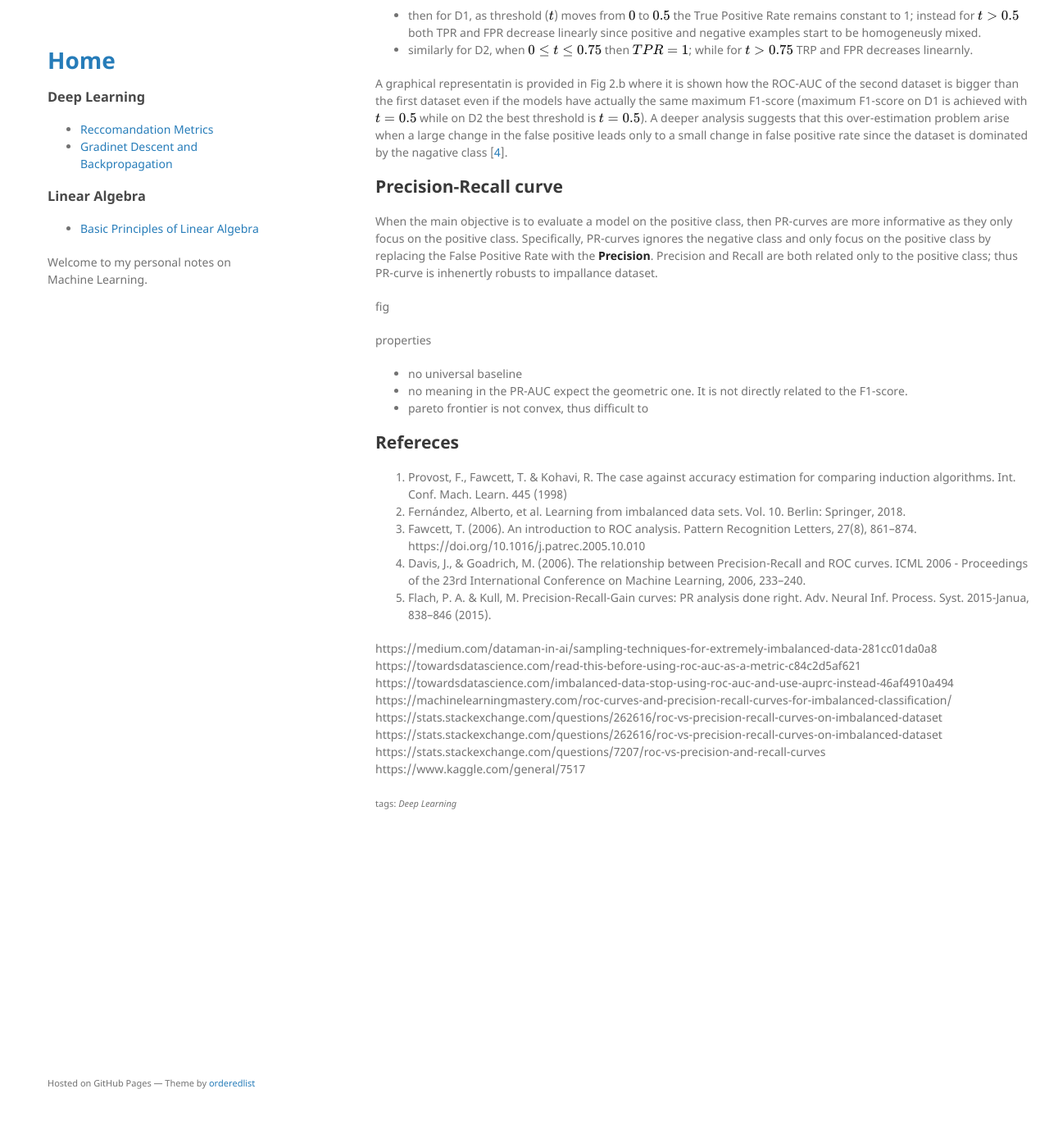
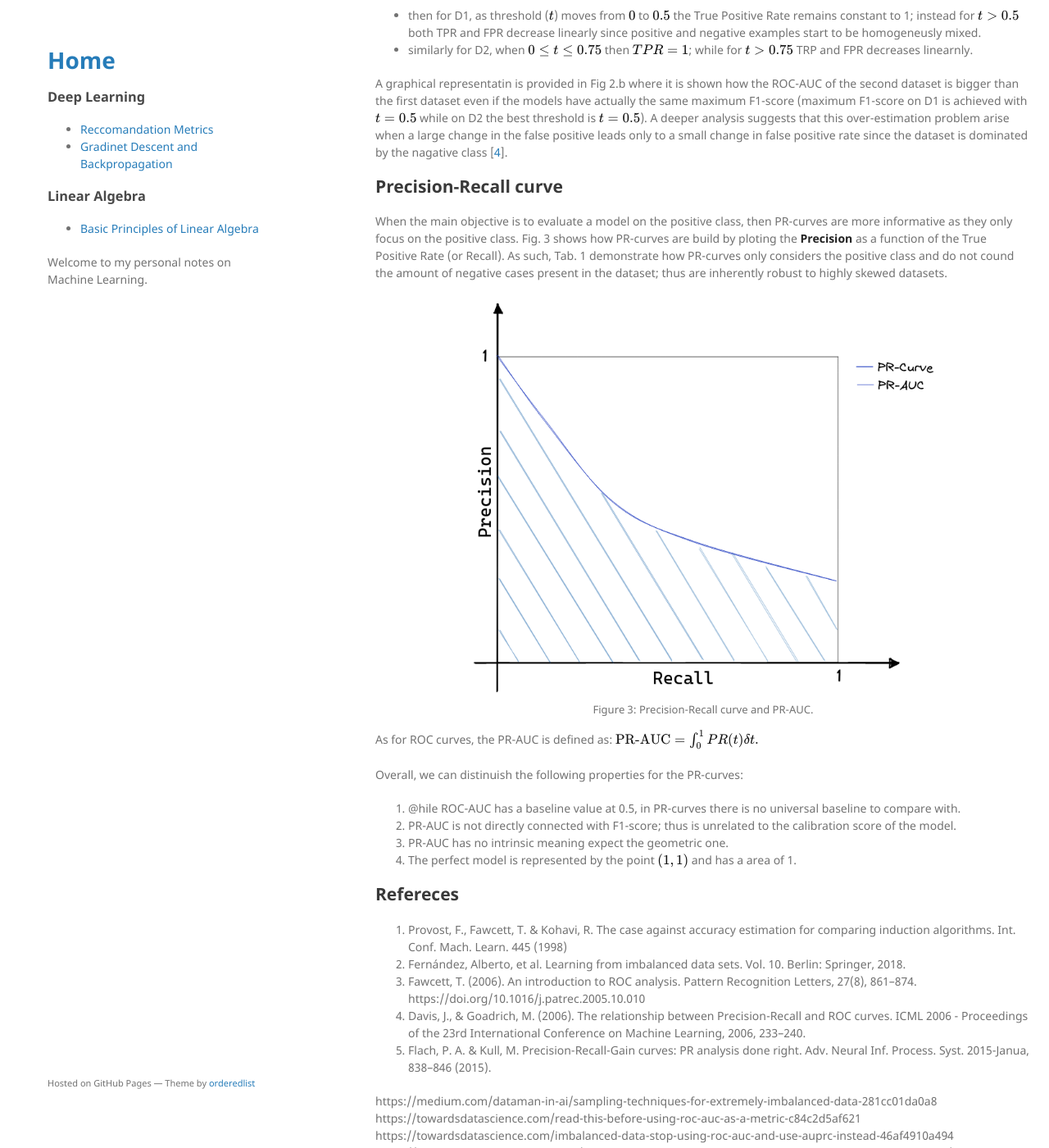
Before and after one commit to andompesta/andompesta.github.io, a Jekyll site: the page built from _posts/2022-07-15-metrics.md, in a window 1280 px wide and 1400 px high, scrolled down 2810 px. Shown: the whole window at 82% size. Built offline with Jekyll 4.4.1, drawn with Linux system fonts in a browser that asks for light colours; before the commit the page ends 3849 px from its top, so only the background shows below that.

Commit message:
pr description

```diff
--- a/_posts/2022-07-15-metrics.md
+++ b/_posts/2022-07-15-metrics.md
@@ -133,15 +133,29 @@ A deeper analysis suggests that this over-estimation problem arise when a large
 ## Precision-Recall curve
 
 When the main objective is to evaluate a model on the positive class, then PR-curves are more informative as they only focus on the positive class.
-Specifically, PR-curves ignores the negative class and only focus on the positive class by replacing the False Positive Rate with the **Precision**.
-Precision and Recall are both related only to the positive class; thus PR-curve is inhenertly robusts to impallance dataset.
+Fig. 3 shows how PR-curves are build by ploting the **Precision** as a function of the True Positive Rate (or Recall).
+As such, Tab. 1 demonstrate how PR-curves only considers the positive class and do not cound the amount of negative cases present in the dataset; thus are inherently robust to highly skewed datasets.
 
-fig
 
-properties
-- no universal baseline
-- no meaning in the PR-AUC expect the geometric one. It is not directly related to the F1-score.
-- pareto frontier is not convex, thus difficult to
+<div style="text-align:center;">
+    <figure>
+        <img src="{{site.baseurl}}/assets/img/metrics/pr-curve.png" style="max-width: 80%">
+        <figcaption style="font-size:small;">
+            Figure 3: Precision-Recall curve and PR-AUC.
+        </figcaption>
+    </figure>
+</div>
+
+As for ROC curves, the PR-AUC is defined as:
+$$
+\text{PR-AUC} = \int_0^1 PR(t) \delta t.
+$$
+
+Overall, we can distinuish the following properties for the PR-curves:
+  1. @hile ROC-AUC has a baseline value at 0.5, in PR-curves there is no universal baseline to compare with.
+  2. PR-AUC is not directly connected with F1-score; thus is unrelated to the calibration score of the model.
+  3. PR-AUC has no intrinsic meaning expect the geometric one.
+  4. The perfect model is represented by the point $(1, 1)$ and has a area of 1.
 
 ## Refereces
 
```
Also changed, not shown: assets/img/metrics/pr-curve.png (added).
